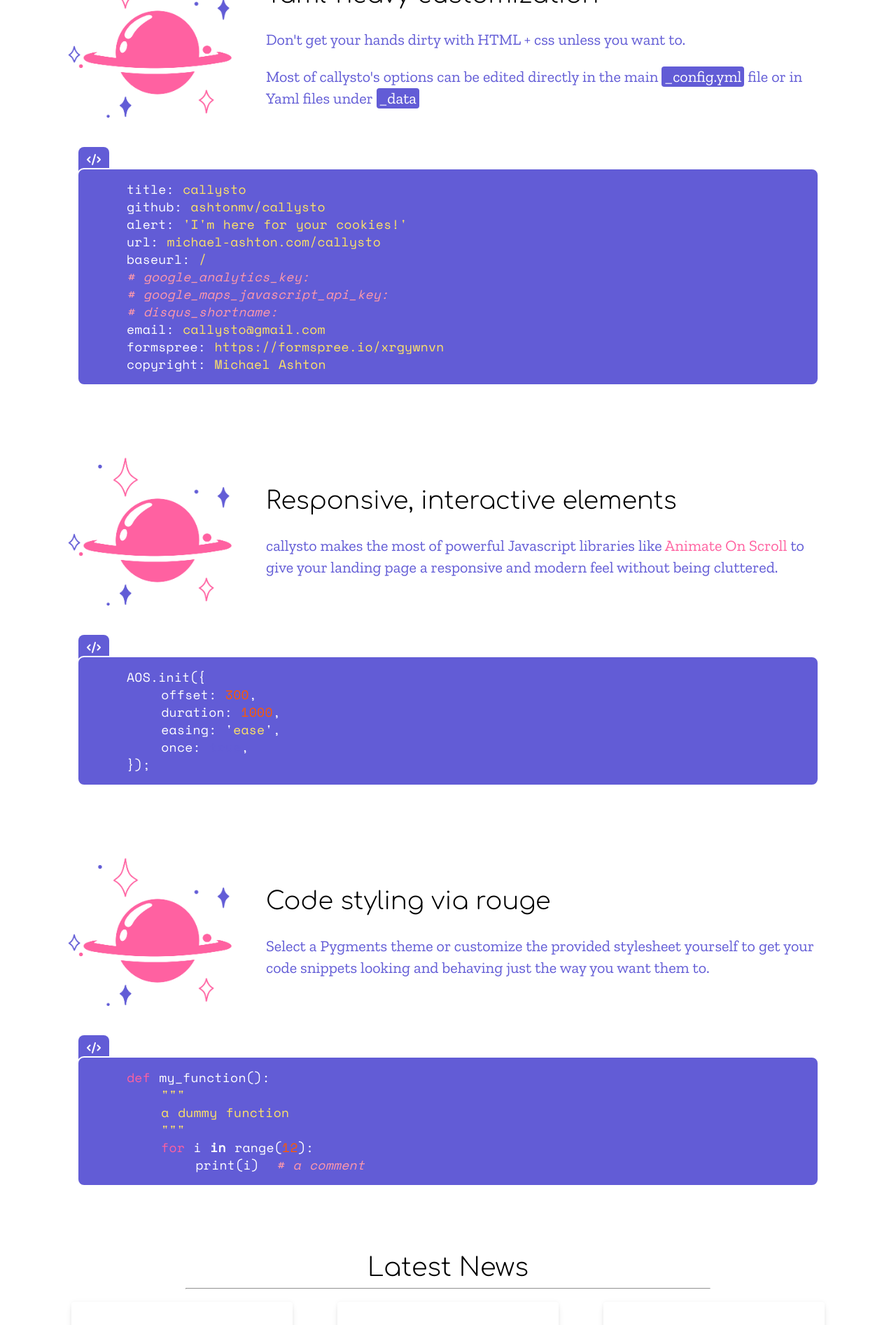
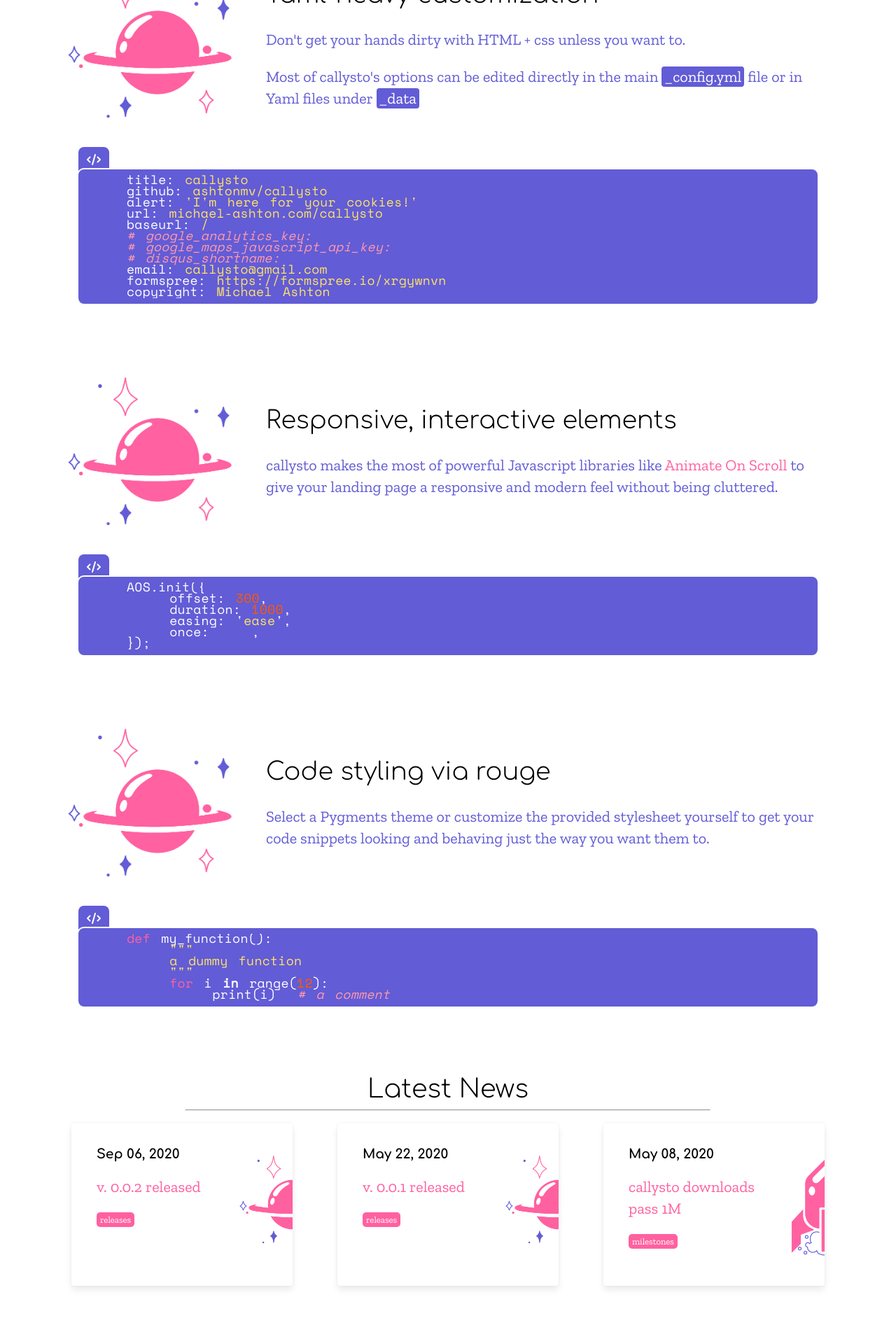
Before and after one commit to ashtonmv/callysto, a Jekyll site: the page built from index.html, in a window 1280 px wide. Shown: the part 1038-2931 px from the top of the page at 70% size. Built offline with Jekyll 4.4.1, drawn with Linux system fonts in a browser that asks for light colours; nearby versions of some CDN libraries; a script that is not in the unit is left out.

Commit message:
Cooler styling

```diff
--- a/_layouts/default.html
+++ b/_layouts/default.html
@@ -34,7 +34,7 @@
 		{% endif %}
 
 		{{ content }}
-		<footer>
+		<footer id="footer">
 			<div class="container no-padding">
 				<p class="editor-link"><a href="cloudcannon:collections/_data/footer.yml" class="btn"><strong>&#9998;</strong> Edit footer</a></p>
 				<div class="footer-columns">
--- a/_sass/elements.scss
+++ b/_sass/elements.scss
@@ -366,12 +366,6 @@
 	.gi { color: $green; }
 }
 
-// figure.highlight {
-// 	border-radius: 8px 0px 10px 10px;
-// 	background: $main-color;
-// 	color: white;
-// }
-
 .highlight {
 	border-radius: 10px;
 	background: $code-background;
@@ -379,11 +373,11 @@
 
 	pre {
 		padding: 0px 25px;
-		font-size: 1em;
+		font-size: 0.5em;
 		line-height: 1.5em;
+		word-spacing: 4px;
+		letter-spacing: 0.3px;
 		font-family: $mono-font;
-		letter-spacing: 0.3px;
-		word-spacing: 1px;
 	}
 }
 
```
Also changed, not shown: _includes/typewrite.html (+7 -0 lines), favicon.png.
